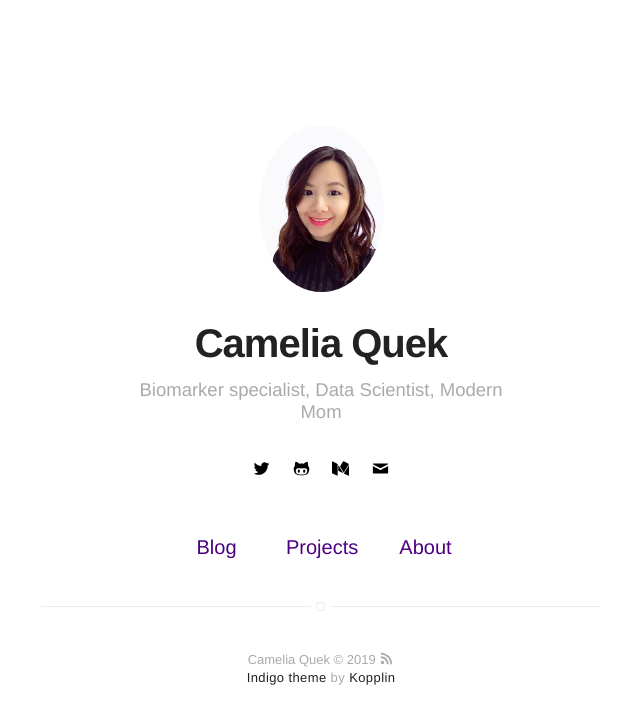
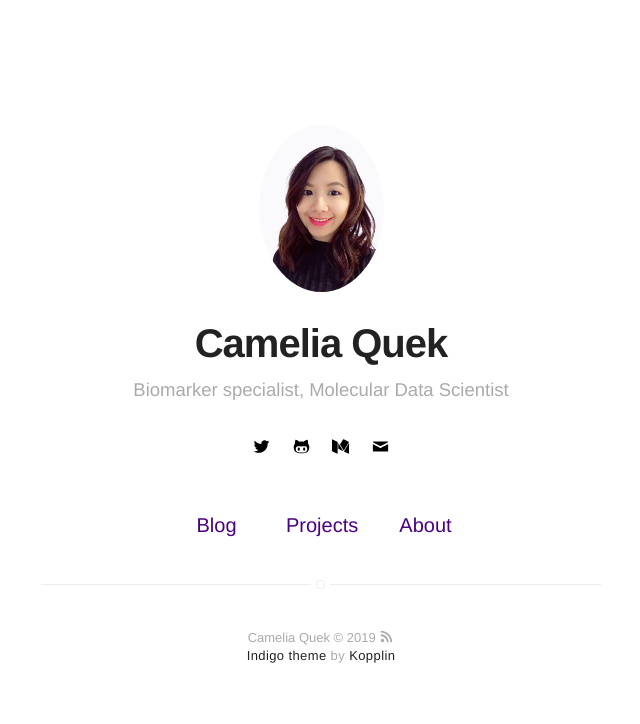
Before and after one commit to cameliaquek/cameliaquek.github.io, a Jekyll site: the page built from index.html, in a window 1280 px wide. Shown: the top 724 px of the page, without its empty margins (319-959 px from the left). Built offline with Jekyll 4.4.1, drawn with Linux system fonts in a browser that asks for light colours.

Commit message:
Update _config.yml

```diff
--- a/_config.yml
+++ b/_config.yml
@@ -1,6 +1,6 @@
 # main text of home
 name: Camelia Quek
-bio: Biomarker specialist, Data Scientist, Modern Mom
+bio: Biomarker specialist, Molecular Data Scientist
 
 # twitter summary info
 description: A blog about technology and stuff related
@@ -35,14 +35,14 @@ disqus:
 
 # if you don't have any of social below, comment the line
 # facebook: myfacebook
-twitter: /classycammy
+twitter: classycammy
 # google: mygoogle
 # instagram: myinstagram
 # pinterest: mypinterest
 # linkedin: mylinkedin
 # youtube: myyoutube
 # spotify: myspotify
-github: /classycammy
+github: classycammy
 # gitlab: mygitlab
 # lastfm: mylastfm
 # stackoverflow: 7044681/mystackoverflow
```
